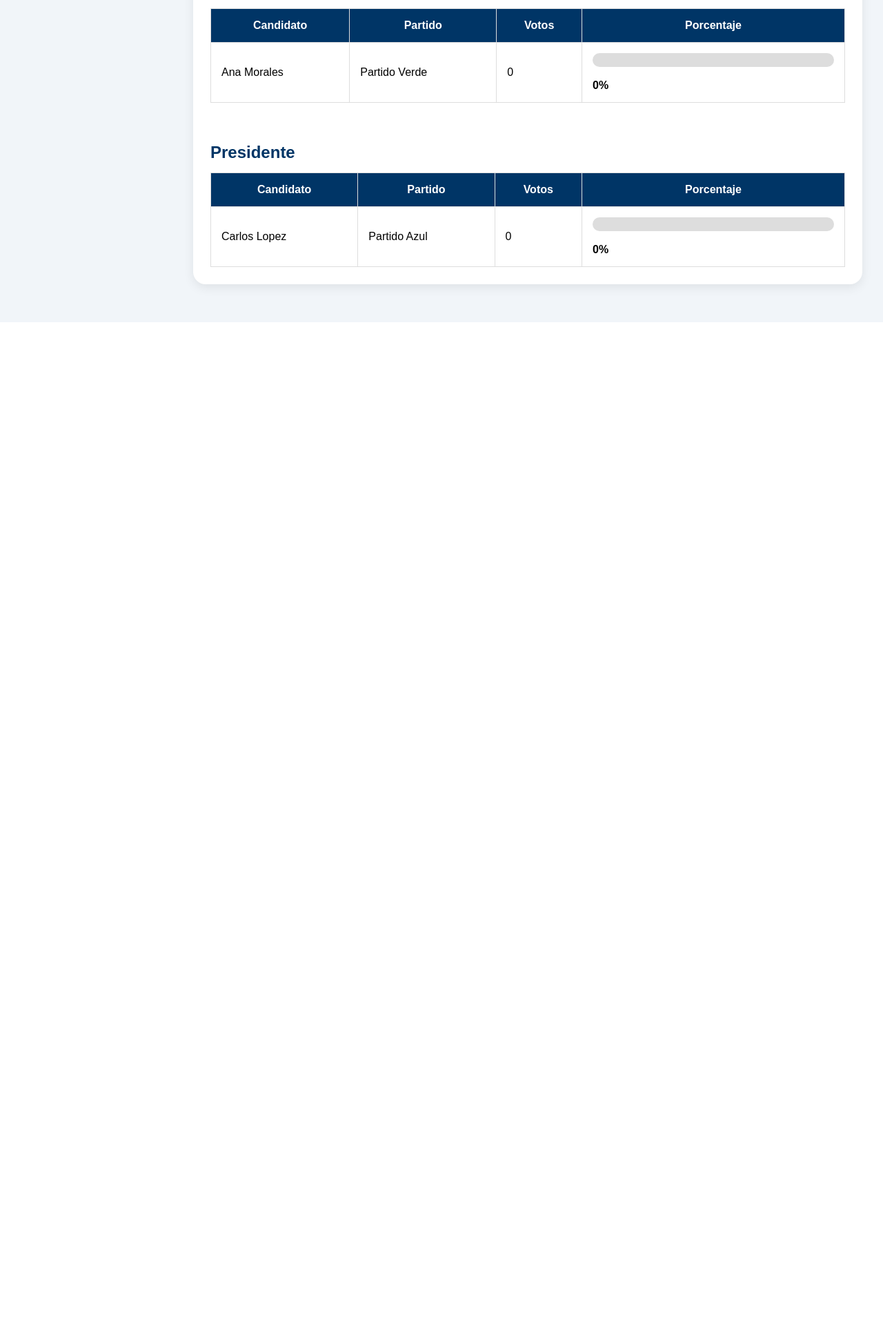
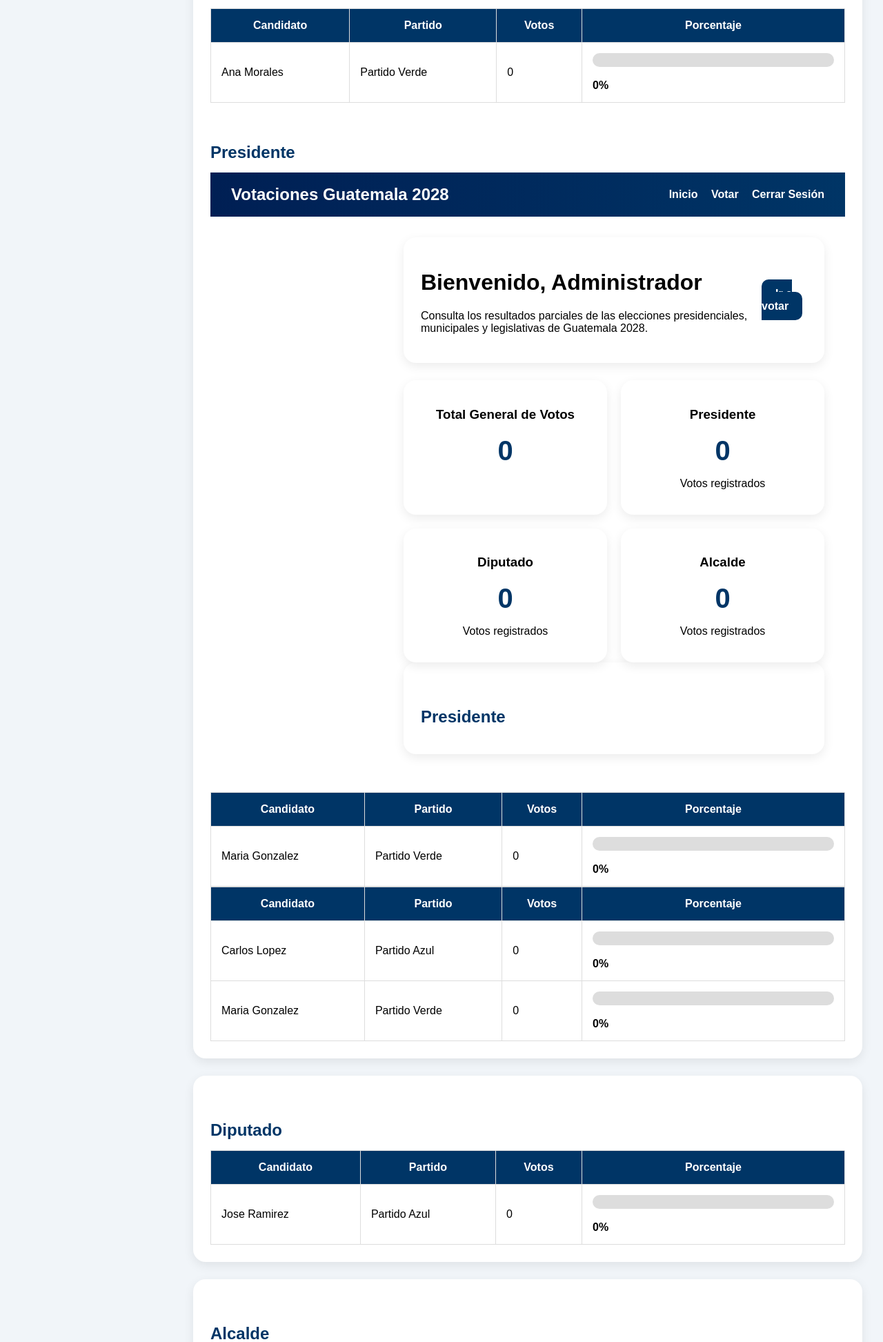
Before and after one commit to dylshub/SistemaDeVotacion, a PHP site: page /voter/dashboard.php in a window 1280 px wide. Shown: the part 621-2566 px from the top of the page at 69% size. Before the commit the page ends 1088 px from the top, so only its background shows below. Run offline with PHP 8.4, Linux system fonts and the light colour scheme; a user stored in the database is signed in; data comes from the database, SQL or seed files in the repository; data that the repository does not hold is empty.

Commit message:
arregle las estadisticas del dashboard del votante

```diff
--- a/voter/dashboard.php
+++ b/voter/dashboard.php
@@ -400,6 +400,412 @@ if($next){
 
 }
 
+?><?php
+session_start();
+require_once("../includes/conexion.php");
+
+if(!isset($_SESSION['id'])){
+    header("Location: ../auth/login.php");
+    exit();
+}
+
+/*
+|--------------------------------------------------------------------------
+| TOTAL GENERAL
+|--------------------------------------------------------------------------
+*/
+
+$totalGeneral = mysqli_query($con,"
+SELECT COUNT(*) total
+FROM votos
+");
+
+$totalGeneral = mysqli_fetch_assoc($totalGeneral)['total'];
+
+/*
+|--------------------------------------------------------------------------
+| VOTOS POR CATEGORÍA
+|--------------------------------------------------------------------------
+*/
+
+$totalesCategoria = [];
+
+$consultaTotales = mysqli_query($con,"
+SELECT
+    tipos_votacion.id,
+    tipos_votacion.nombre,
+    COUNT(votos.id) AS total
+
+FROM tipos_votacion
+
+LEFT JOIN votos
+ON tipos_votacion.id = votos.tipo_id
+
+GROUP BY tipos_votacion.id
+");
+
+while($t = mysqli_fetch_assoc($consultaTotales)){
+    $totalesCategoria[$t['id']] = $t['total'];
+}
+
+/*
+|--------------------------------------------------------------------------
+| CANDIDATOS
+|--------------------------------------------------------------------------
+*/
+
+$candidatos = mysqli_query($con,"
+SELECT
+    candidatos.id,
+    candidatos.nombre,
+    candidatos.votos,
+
+    partidos.nombre AS partido,
+
+    tipos_votacion.id AS tipo_id,
+    tipos_votacion.nombre AS tipo
+
+FROM candidatos
+
+INNER JOIN partidos
+ON candidatos.partido_id = partidos.id
+
+INNER JOIN tipos_votacion
+ON candidatos.tipo_id = tipos_votacion.id
+
+ORDER BY tipos_votacion.nombre ASC, candidatos.votos DESC
+");
+?>
+
+<!DOCTYPE html>
+<html lang="es">
+
+<head>
+
+<meta charset="UTF-8">
+<meta name="viewport" content="width=device-width, initial-scale=1.0">
+
+<title>Panel del Votante</title>
+
+<link rel="stylesheet" href="../assets/css/style.css">
+
+<style>
+
+body{
+    margin:0;
+    padding:0;
+    font-family:Arial;
+    background:#f1f5f9;
+}
+
+/* NAVBAR */
+
+.navbar{
+    background:linear-gradient(90deg,#001f54,#003566);
+    color:white;
+    padding:18px 30px;
+    display:flex;
+    justify-content:space-between;
+    align-items:center;
+}
+
+.navbar h2{
+    margin:0;
+}
+
+.navbar a{
+    color:white;
+    text-decoration:none;
+    margin-left:15px;
+    font-weight:bold;
+}
+
+/* MAIN */
+
+.main{
+    padding:30px;
+}
+
+/* CARDS */
+
+.card{
+    background:white;
+    border-radius:18px;
+    padding:25px;
+    margin-bottom:25px;
+    box-shadow:0 5px 15px rgba(0,0,0,0.08);
+}
+
+.welcome{
+    display:flex;
+    justify-content:space-between;
+    align-items:center;
+}
+
+.btn{
+    background:#003566;
+    color:white;
+    padding:12px 20px;
+    text-decoration:none;
+    border-radius:10px;
+    font-weight:bold;
+    transition:0.3s;
+}
+
+.btn:hover{
+    background:#001d3d;
+}
+
+/* STATS */
+
+.stats{
+    display:grid;
+    grid-template-columns:repeat(auto-fit,minmax(220px,1fr));
+    gap:20px;
+}
+
+.stat{
+    background:white;
+    border-radius:18px;
+    padding:20px;
+    text-align:center;
+    box-shadow:0 5px 15px rgba(0,0,0,0.08);
+}
+
+.stat h1{
+    margin:0;
+    font-size:40px;
+    color:#003566;
+}
+
+/* TABLA */
+
+table{
+    width:100%;
+    border-collapse:collapse;
+}
+
+table th{
+    background:#003566;
+    color:white;
+    padding:15px;
+}
+
+table td{
+    padding:15px;
+    border-bottom:1px solid #ddd;
+}
+
+/* BARRAS */
+
+.barra{
+    width:100%;
+    background:#ddd;
+    border-radius:20px;
+    overflow:hidden;
+    height:20px;
+}
+
+.progreso{
+    height:20px;
+    background:linear-gradient(90deg,#00509d,#00b4d8);
+}
+
+/* TITULO */
+
+.titulo{
+    margin-top:40px;
+    margin-bottom:15px;
+    color:#003566;
+}
+
+</style>
+
+</head>
+
+<body>
+
+<!-- NAVBAR -->
+
+<div class="navbar">
+
+<h2>Votaciones Guatemala 2028</h2>
+
+<div>
+<a href="dashboard.php">Inicio</a>
+<a href="votar.php">Votar</a>
+<a href="../auth/logout.php">Cerrar Sesión</a>
+</div>
+
+</div>
+
+<!-- MAIN -->
+
+<div class="main">
+
+<!-- BIENVENIDA -->
+
+<div class="card welcome">
+
+<div>
+
+<h1>
+Bienvenido,
+<?php echo $_SESSION['nombre']; ?>
+</h1>
+
+<p>
+Consulta los resultados parciales de las elecciones presidenciales,
+municipales y legislativas de Guatemala 2028.
+</p>
+
+</div>
+
+<div>
+
+<a href="votar.php" class="btn">
+Ir a votar
+</a>
+
+</div>
+
+</div>
+
+<!-- STATS -->
+
+<div class="stats">
+
+<div class="stat">
+<h3>Total General de Votos</h3>
+<h1><?php echo $totalGeneral; ?></h1>
+</div>
+
+<?php
+
+$categorias = mysqli_query($con,"
+SELECT * FROM tipos_votacion
+");
+
+while($cat=mysqli_fetch_assoc($categorias)){
+
+$totalCategoria = $totalesCategoria[$cat['id']] ?? 0;
+?>
+
+<div class="stat">
+
+<h3>
+<?php echo $cat['nombre']; ?>
+</h3>
+
+<h1>
+<?php echo $totalCategoria; ?>
+</h1>
+
+<p>Votos registrados</p>
+
+</div>
+
+<?php } ?>
+
+</div>
+
+<!-- RESULTADOS -->
+
+<?php
+
+$categorias = mysqli_query($con,"
+SELECT * FROM tipos_votacion
+");
+
+while($categoria = mysqli_fetch_assoc($categorias)){
+
+$tipo_id = $categoria['id'];
+$tipo_nombre = $categoria['nombre'];
+
+$totalCategoria = $totalesCategoria[$tipo_id] ?? 0;
+
+echo "
+<div class='card'>
+<h2 class='titulo'>$tipo_nombre</h2>
+
+<table>
+
+<tr>
+<th>Candidato</th>
+<th>Partido</th>
+<th>Votos</th>
+<th>Porcentaje</th>
+</tr>
+";
+
+$candidatosCategoria = mysqli_query($con,"
+SELECT
+    candidatos.*,
+    partidos.nombre AS partido
+
+FROM candidatos
+
+INNER JOIN partidos
+ON candidatos.partido_id = partidos.id
+
+WHERE candidatos.tipo_id = '$tipo_id'
+
+ORDER BY candidatos.votos DESC
+");
+
+while($c=mysqli_fetch_assoc($candidatosCategoria)){
+
+$porcentaje = 0;
+
+if($totalCategoria > 0){
+    $porcentaje = ($c['votos'] * 100) / $totalCategoria;
+}
+
+?>
+
+<tr>
+
+<td>
+<?php echo $c['nombre']; ?>
+</td>
+
+<td>
+<?php echo $c['partido']; ?>
+</td>
+
+<td>
+<?php echo $c['votos']; ?>
+</td>
+
+<td width="350">
+
+<div class="barra">
+
+<div
+class="progreso"
+style="width: <?php echo $porcentaje; ?>%">
+</div>
+
+</div>
+
+<br>
+
+<b>
+<?php echo round($porcentaje,2); ?>%
+</b>
+
+</td>
+
+</tr>
+
+<?php
+}
+
+echo "
+</table>
+</div>
+";
+}
 ?>
 
 </div>
```
